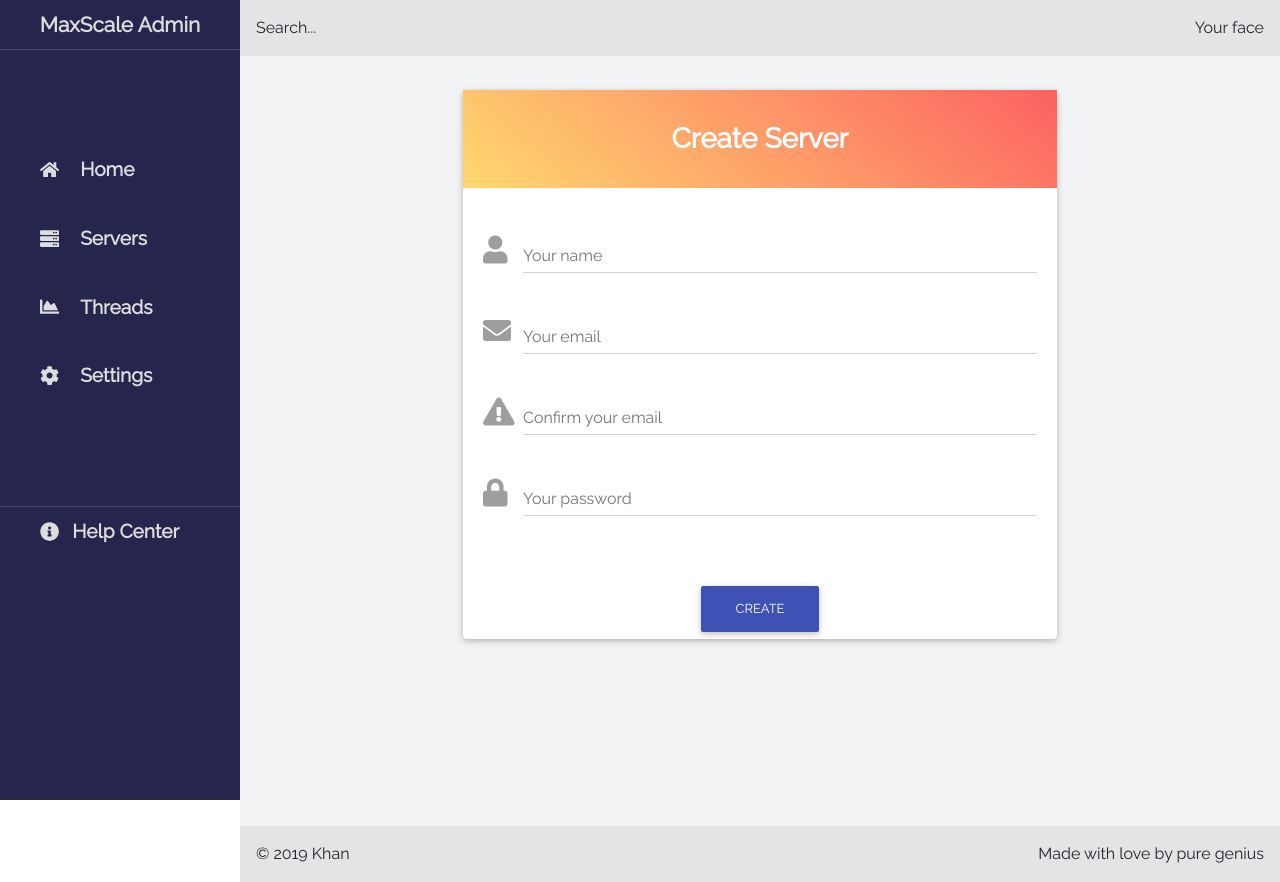
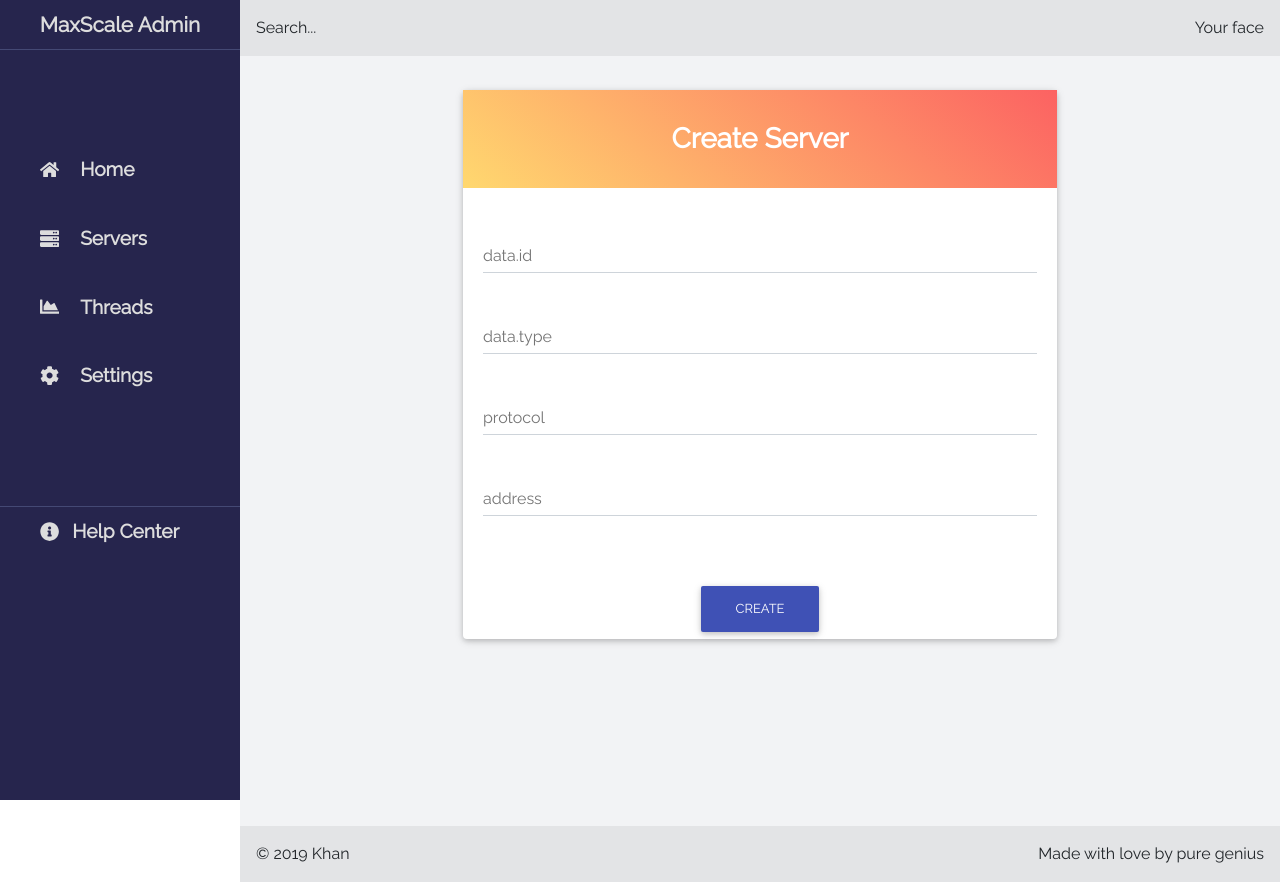
Before and after one commit to UmerSharif/admin-dashboard, a React (Create React App) app: page /createserver in a window 1280 px wide. Built offline with nearby package versions, Linux system fonts and the light colour scheme.

Commit message:
adding labels to form

```diff
--- a/src/components/Forms/CreateServerForm.js
+++ b/src/components/Forms/CreateServerForm.js
@@ -26,8 +26,7 @@ export default function CreateServerForm() {
               <form>
                 <div className="grey-text">
                   <MDBInput
-                    label="Your name"
-                    icon="user"
+                    label="data.id"
                     group
                     type="text"
                     validate
@@ -35,8 +34,7 @@ export default function CreateServerForm() {
                     success="right"
                   />
                   <MDBInput
-                    label="Your email"
-                    icon="envelope"
+                    label="data.type"
                     group
                     type="email"
                     validate
@@ -44,21 +42,14 @@ export default function CreateServerForm() {
                     success="right"
                   />
                   <MDBInput
-                    label="Confirm your email"
-                    icon="exclamation-triangle"
+                    label="protocol"
                     group
                     type="text"
                     validate
                     error="wrong"
                     success="right"
                   />
-                  <MDBInput
-                    label="Your password"
-                    icon="lock"
-                    group
-                    type="password"
-                    validate
-                  />
+                  <MDBInput label="address" group type="text" validate />
                 </div>
                 <div className="text-center py-4 mt-3">
                   <MDBBtn color="indigo" type="submit">
```
